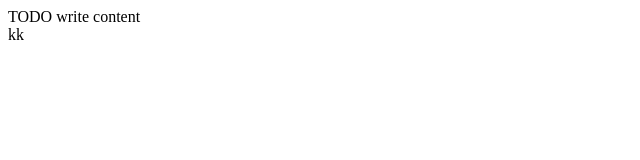
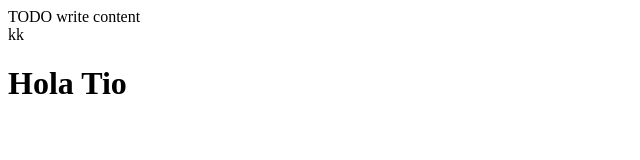
Before and after one commit to TheScarecrowFearGas/ProyectosProgra, a plain HTML site: page CentrodeSalud/web/index.html in a window 1280 px wide. Shown: the whole page, without its empty margins (0-640 px from the left). Drawn offline with Linux system fonts and the light colour scheme.

Commit message:
Esto es un prueba para ver si funca, agradezco a Camacho por todo su compresión y gracias en especial a Bogatich ya que sin él no podríamos realizar este proyecto (gracias por el carry)

```diff
--- a/CentrodeSalud/web/index.html
+++ b/CentrodeSalud/web/index.html
@@ -12,5 +12,6 @@ and open the template in the editor.
     </head>
     <body>
         <div>TODO write content</div>kk
+        <h1>Hola Tio</h1>
     </body>
 </html>
```
